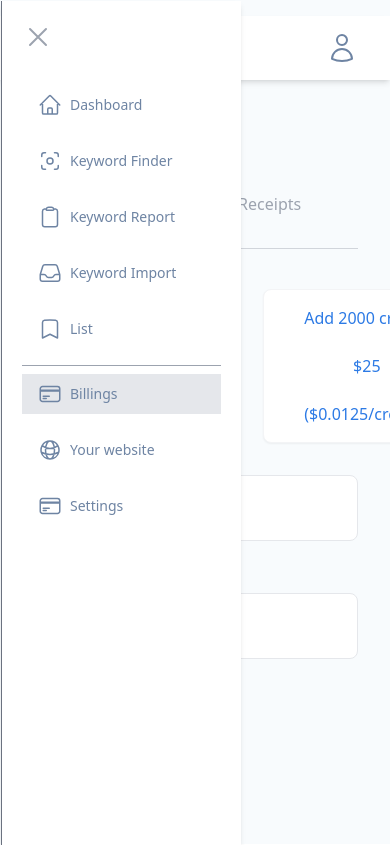
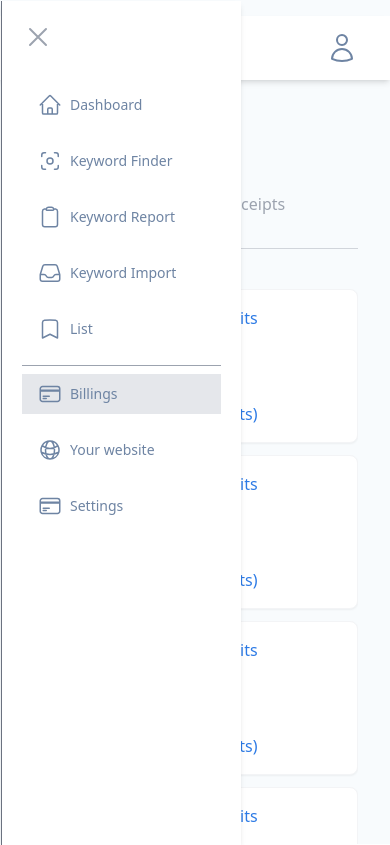
Before and after one commit to atuldedha/pushkar-project, a Next.js app: page /billing in a window 390 px wide. Built offline with nearby package versions, Linux system fonts and the light colour scheme.

Commit message:
responsiveness to billings page

```diff
--- a/components/Credits/Credits.js
+++ b/components/Credits/Credits.js
@@ -3,8 +3,8 @@ import CreditsCard from "./CreditsCard/CreditsCard";
 
 const Credits = () => {
   return (
-    <div className="flex flex-col ">
-      <div className="flex items-center space-x-6 mt-10">
+    <div className="flex flex-col">
+      <div className="flex flex-col w-full lg:flex-row scrollbar-hide md:items-center lg:justify-between space-y-3 space-x-0 lg:space-y-0 lg:space-x-6 mt-10 overflow-scroll">
         <CreditsCard amount="$25" numberOfCredits="2000" value="$0.0125" />
         <CreditsCard amount="$25" numberOfCredits="2000" value="$0.0125" />
         <CreditsCard amount="$25" numberOfCredits="2000" value="$0.0125" />
@@ -18,13 +18,13 @@ const Credits = () => {
           </span>
         </div>
         <div className="flex items-center bg-[#f8fbfd] px-4 py-4">
-          <span className="text-[#9baecb] w-[20%] font-sans font-normal text-sm">
+          <span className="text-[#9baecb] w-[25%] md:w-[20%] font-sans font-normal text-sm">
             Date
           </span>
-          <span className="text-[#9baecb] w-[20%] font-sans font-normal text-sm">
+          <span className="text-[#9baecb] w-[28%] md:w-[20%] font-sans font-normal text-sm">
             Credits
           </span>
-          <span className="text-[#9baecb] w-[20%] font-sans font-normal text-sm">
+          <span className="text-[#9baecb] w-[25%] md:w-[20%] font-sans font-normal text-sm">
             Amount
           </span>
         </div>
--- a/components/Credits/CreditsCard/CreditsCard.js
+++ b/components/Credits/CreditsCard/CreditsCard.js
@@ -2,12 +2,12 @@ import React from "react";
 
 const CreditsCard = ({ amount, value, numberOfCredits }) => {
   return (
-    <div className="flex flex-col bg-white border-gray-100 shadow-sm border items-center px-10 py-4 space-y-6 rounded-lg">
-      <span className="font-sans text-base text-blue1 font-normal text-center whitespace-nowrap">{`Add ${numberOfCredits} credits`}</span>
-      <span className="font-sans text-base text-blue1 font-normal text-center whitespace-nowrap">
+    <div className="flex flex-col bg-white border-gray-100 shadow-sm border items-center px-6 lg:px-10 py-4 space-y-6 rounded-lg">
+      <span className="font-sans text-base text-blue1 font-normal text-center">{`Add ${numberOfCredits} credits`}</span>
+      <span className="font-sans text-base text-blue1 font-normal text-center">
         {amount}
       </span>
-      <span className="font-sans text-base text-blue1 font-normal text-center whitespace-nowrap">{`(${value}/credits)`}</span>
+      <span className="font-sans text-base text-blue1 font-normal text-center">{`(${value}/credits)`}</span>
     </div>
   );
 };
--- a/components/Receipts/Receipts.js
+++ b/components/Receipts/Receipts.js
@@ -7,7 +7,7 @@ const Receipts = () => {
         <span className="text-base font-semibold font-sans text-black">
           Receipts
         </span>
-        <span className="text-[#9baecb] font-sans font-normal text-sm">
+        <span className="text-[#9baecb] font-sans font-normal text-sm ml-4 md:ml-0">
           To add company details to your invoice, click on download and add the
           information.
         </span>
--- a/components/Subscriptions/Subscriptions.js
+++ b/components/Subscriptions/Subscriptions.js
@@ -9,7 +9,7 @@ const Subscriptions = () => {
         <span className="text-bold text-xl leading-6 tracking-wide font-sans font-bold">
           Choose a Subscription
         </span>
-        <div className="grid grid-cols-2 gap-4 w-full">
+        <div className="grid grid-cols-1 md:grid-cols-2 gap-4 w-full">
           <SubscriptionCard
             title="Standard ($29.9/month)"
             subText="3000 credits/month"
@@ -35,24 +35,24 @@ const Subscriptions = () => {
             Your subscription
           </span>
         </div>
-        <div className="flex items-center bg-[#f8fbfd] px-4 py-4 border border-gray-200">
-          <span className="text-[#9baecb] w-[20%] uppercase font-sans font-normal text-xs">
+        <div className="flex items-center space-x-6 bg-[#f8fbfd] px-4 py-4 border border-gray-200 overflow-scroll w-full">
+          <span className="text-[#9baecb] md:w-[20%] uppercase whitespace-nowrap font-sans font-normal text-xs">
             Start Date
           </span>
 
-          <span className="text-[#9baecb] w-[15%] uppercase font-sans font-normal text-xs">
+          <span className="text-[#9baecb] md:w-[15%] uppercase whitespace-nowrap font-sans font-normal text-xs">
             Plan
           </span>
 
-          <span className="text-[#9baecb] w-[15%] uppercase font-sans font-normal text-xs">
+          <span className="text-[#9baecb] md:w-[15%] uppercase whitespace-nowrap font-sans font-normal text-xs">
             Credits
           </span>
 
-          <span className="text-[#9baecb] w-[20%] uppercase font-sans font-normal text-xs">
+          <span className="text-[#9baecb] md:w-[20%] uppercase whitespace-nowrap font-sans font-normal text-xs">
             Next Payment
           </span>
 
-          <span className="text-[#9baecb] w-[20%] uppercase font-sans font-normal text-xs">
+          <span className="text-[#9baecb] md:w-[20%] uppercase whitespace-nowrap font-sans font-normal text-xs">
             Status
           </span>
         </div>
@@ -64,17 +64,17 @@ const Subscriptions = () => {
             Periods
           </span>
         </div>
-        <div className="flex items-center bg-[#f8fbfd] px-20 py-4 border border-gray-200">
-          <span className="text-[#9baecb] w-[20%] uppercase font-sans font-normal text-sm">
+        <div className="flex items-center space-x-6 overflow-scroll bg-[#f8fbfd] px-10 md:px-20 py-4 border border-gray-200">
+          <span className="text-[#9baecb] md:w-[20%] uppercase whitespace-nowrap font-sans font-normal text-sm">
             Date{" "}
             <QuestionMarkCircleIcon className="h-3 w-3 mr-2 mb-3 inline-block" />
           </span>
 
-          <span className="text-[#9baecb] w-[50%] uppercase font-sans font-normal text-sm">
+          <span className="text-[#9baecb] md:w-[50%] uppercase whitespace-nowrap font-sans font-normal text-sm">
             Monthly credits
           </span>
 
-          <span className="text-[#9baecb] w-[20%] uppercase font-sans font-normal text-sm">
+          <span className="text-[#9baecb] md:w-[20%] uppercase whitespace-nowrap font-sans font-normal text-sm">
             order date
           </span>
         </div>
--- a/components/Tabs/Tabs.js
+++ b/components/Tabs/Tabs.js
@@ -11,7 +11,7 @@ const Tabs = () => {
   };
   return (
     <div className="flex flex-col w-full">
-      <div className="flex items-center space-x-6 mt-10">
+      <div className="flex items-center space-x-4 md:space-x-6 mt-10">
         <div className="relative flex flex-col">
           <span
             className={`${
--- a/package.json
+++ b/package.json
@@ -14,7 +14,8 @@
     "react": "18.2.0",
     "react-country-region-selector": "^3.6.1",
     "react-dom": "18.2.0",
-    "react-languages-select": "^1.0.20"
+    "react-languages-select": "^1.0.20",
+    "tailwind-scrollbar-hide": "^1.1.7"
   },
   "devDependencies": {
     "autoprefixer": "^10.4.13",
--- a/pages/billing.js
+++ b/pages/billing.js
@@ -4,7 +4,7 @@ import Tabs from "../components/Tabs/Tabs";
 const Billing = () => {
   return (
     <div className="flex flex-col h-full py-2 px-4 md:px-6 pb-10">
-      <div className="md:mx-[300px] flex flex-col py-4 px-4 md:px-8 items-start rounded-xl mt-4 md:mt-20">
+      <div className="md:ml-[250px] lg:ml-[300px] xl:mx-[300px] flex flex-col py-4 px-4 md:px-8 items-start rounded-xl mt-4 md:mt-20">
         <span className="font-bold text-2xl leading-8 tracking-wide text-black font-sans">
           Credits
         </span>
--- a/tailwind.config.js
+++ b/tailwind.config.js
@@ -13,5 +13,5 @@ module.exports = {
       },
     },
   },
-  plugins: [],
+  plugins: [require("tailwind-scrollbar-hide")],
 };
```
Also changed, not shown: 1 other file (tests, documents, lock files or other folders).
